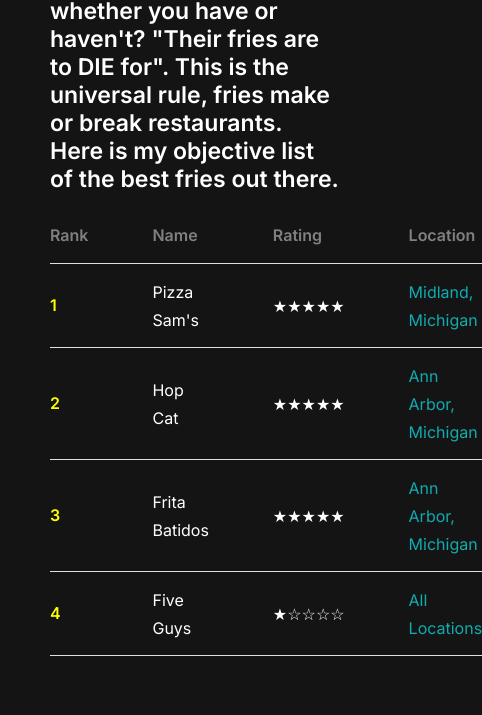
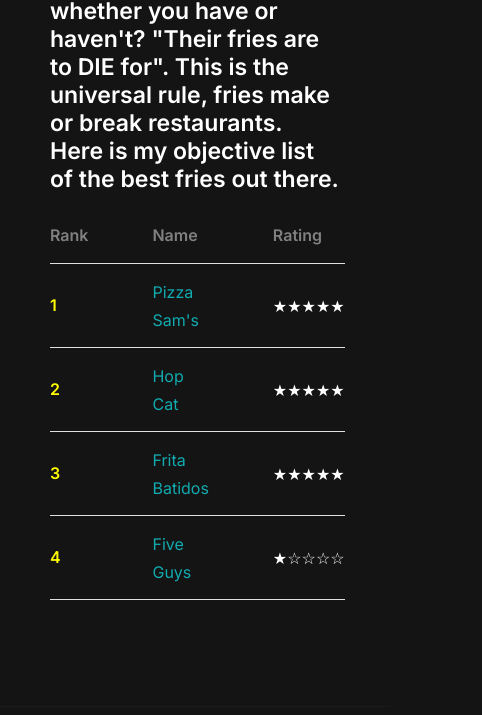
Before and after one commit to KadenThomp36/KadenThomp36.github.io, a plain HTML site: page index.html in a window 390 px wide. Shown: the part 8302-9017 px from the top of the page, 482 px wide, since content can reach past the window. Drawn offline with Linux system fonts and the light colour scheme.

Commit message:
mobile improvements

```diff
--- a/index.html
+++ b/index.html
@@ -504,33 +504,28 @@
             <th class ="table-head" scope="col">Rank</th>
             <th class="table-head" scope="col">Name</th>
             <th class="table-head" scope="col">Rating</th>
-            <th class="table-head" scope="col">Location</th>
           </tr>
         </thead>
         <tbody>
           <tr>
             <th class="table-side" scope="row">1</th>
-            <td>Pizza Sam's</td>
+            <td><a href="https://goo.gl/maps/Pn3vH3TFf6qm1aM16">Pizza Sam's</a></td>
             <td>★★★★★</td>
-            <td><a href="https://goo.gl/maps/Pn3vH3TFf6qm1aM16">Midland, Michigan</a></td>
           </tr>
           <tr>
             <th class="table-side" scope="row">2</th>
-            <td>Hop Cat</td>
+            <td><a href="https://goo.gl/maps/TmpVMZCKMAyX9NUg9">Hop Cat</a></td>
             <td>★★★★★</td>
-            <td><a href="https://goo.gl/maps/TmpVMZCKMAyX9NUg9">Ann Arbor, Michigan</a></td>
           </tr>
           <tr>
             <th class="table-side" scope="row">3</th>
-            <td>Frita Batidos</td>
+            <td><a href="https://goo.gl/maps/ynwGqZyGysU9u4zeA">Frita Batidos</a></td>
             <td>★★★★★</td>
-            <td><a href="https://goo.gl/maps/ynwGqZyGysU9u4zeA">Ann Arbor, Michigan</a></td>
           </tr>
           <tr>
             <th class="table-side" scope="row">4</th>
-            <td>Five Guys</td>
+            <td><a href="https://goo.gl/maps/w5SAgehcKDDccgfX9">Five Guys</a></td>
             <td>★☆☆☆☆</td>
-            <td><a href="https://goo.gl/maps/w5SAgehcKDDccgfX9">All Locations</a></td>
           </tr>
         </tbody>
       </table>
```
